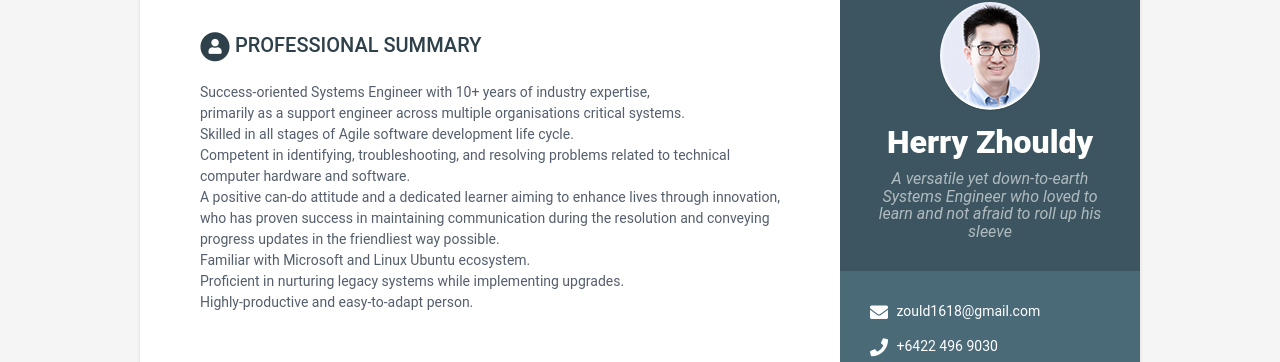
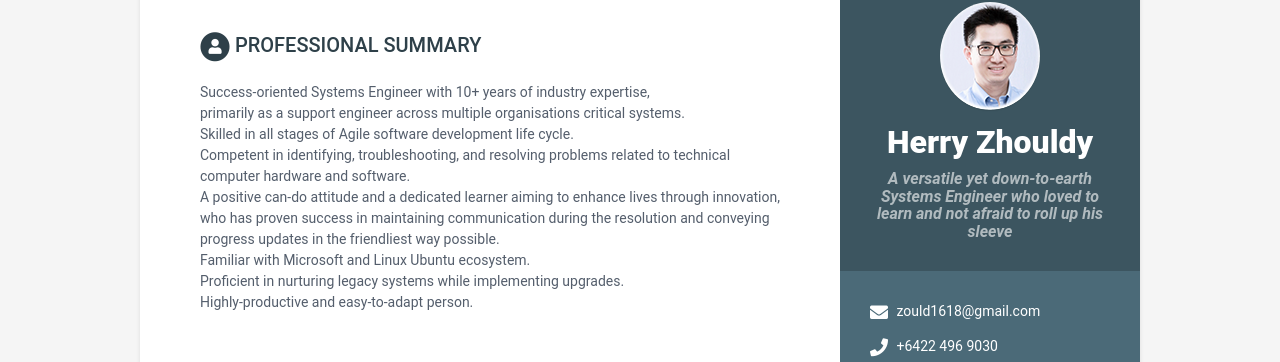
Before and after one commit to hz81/cv-se001, a Jekyll site: the page built from index.html, in a window 1280 px wide. Shown: the part 88-450 px from the top of the page. Built offline with Jekyll 4.4.1, drawn with Linux system fonts in a browser that asks for light colours.

Commit message:
Update _base.scss

```diff
--- a/_sass/_base.scss
+++ b/_sass/_base.scss
@@ -89,7 +89,7 @@ p {
   .tagline {
     color: rgba(256, 256, 256, 0.6);
     font-size: 16px;
-    font-weight: 400;
+    //font-weight: 400;
     margin-top: 0;
     margin-bottom: 0;
     font-style: italic;
```
